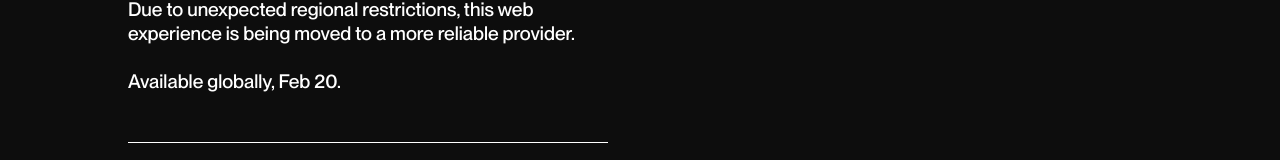
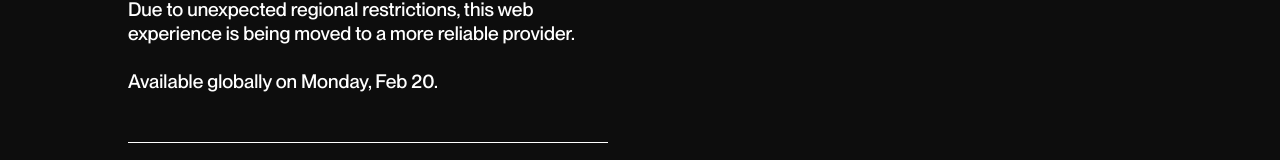
Before and after one commit to shchrbkv/xashcc, a SvelteKit app: page / in a window 1280 px wide. Shown: the part 493-653 px from the top of the page. Built offline with nearby package versions, Linux system fonts and the light colour scheme.

Commit message:
Adjusted date formatting

```diff
--- a/src/routes/[...path]/+page.svelte
+++ b/src/routes/[...path]/+page.svelte
@@ -7,7 +7,7 @@
    <h1>RENOVATION!</h1>
    <div class="blocks">
       <p>Due to unexpected regional restrictions, this web experience is being moved to a more reliable provider.</p>
-      <p>Available globally, Feb 20.</p>
+      <p>Available globally on Monday, Feb 20.</p>
       <div class="links">
          <a href="/docs/motivation">Motivation ↗</a>
          <a href="/docs/CV-shcherbakov-aleksandr.pdf" data-sveltekit-reload>Curriculum Vitae ↗</a>
```
